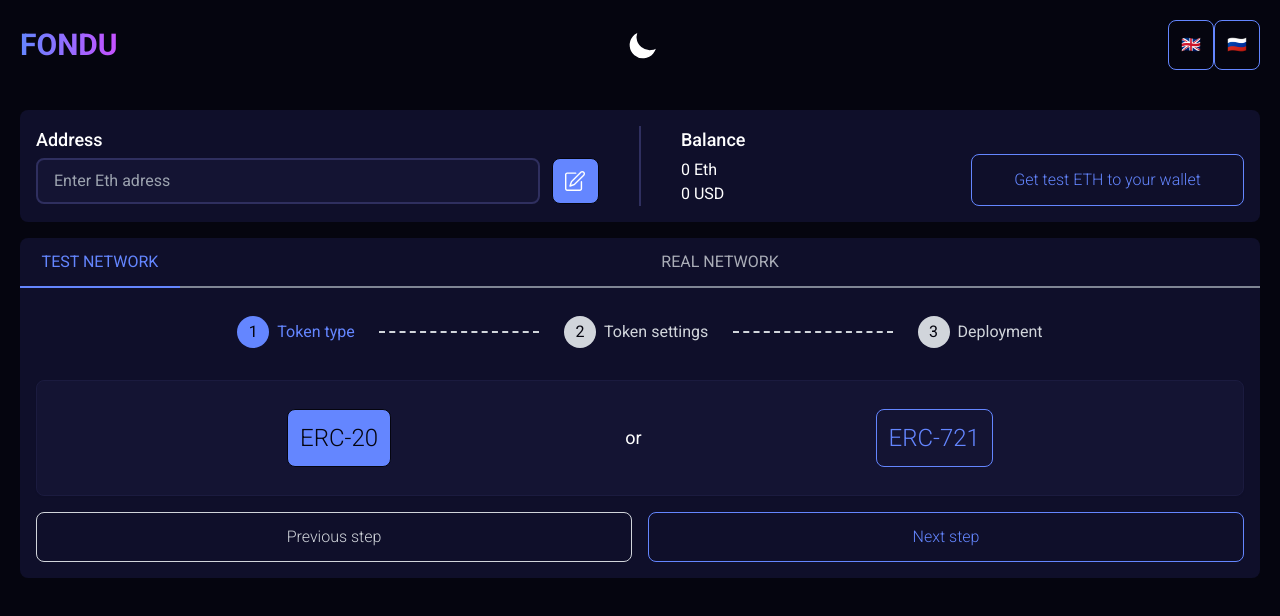
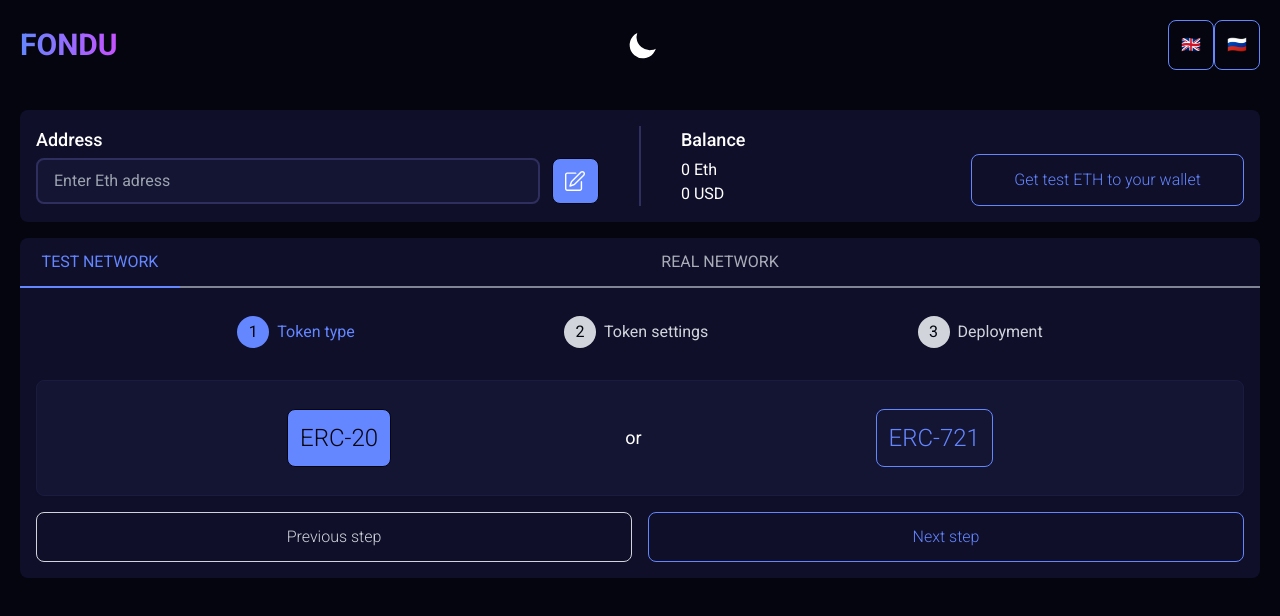
Before and after one commit to Borodutch/fondu, a React (Create React App) app: page / in a window 1280 px wide. Shown: the top 616 px of the page. Built offline with nearby package versions, Linux system fonts and the light colour scheme; what mobx-persist-store, web3 would draw is missing.

Commit message:
Removed dashed Lines

```diff
--- a/src/components/Navigation.tsx
+++ /dev/null
@@ -1,20 +0,0 @@
-import { observer } from 'mobx-react-lite'
-import { FC } from 'react'
-import { appStore } from 'store/AppStore'
-import Button from 'components/Button'
-const Navigation: FC = () => {
-  return (
-    <nav>
-      <Button
-        intlKey={
-          appStore.network === 'real'
-            ? 'buttonRealNetwork'
-            : 'buttonTestNetwork'
-        }
-        onClick={() => appStore.toggleNetwork()}
-      ></Button>
-    </nav>
-  )
-}
-
-export default observer(Navigation)
--- a/src/components/StepperTabs.tsx
+++ b/src/components/StepperTabs.tsx
@@ -44,14 +44,6 @@ const activeTextStyle = classnames(baseTextStyle, 'text-main')
 const inactiveTextStyle = classnames(baseTextStyle, 'text-gray-300')
 const passedTextStyle = classnames(activeTextStyle, 'opacity-50')
 
-const baseLineStyle = classnames('border-b-2', 'w-10', 'md:w-40')
-const inactiveLineStyle = classnames(
-  baseLineStyle,
-  'border-dashed',
-  'border-gray-300'
-)
-const passedLineStyle = classnames(baseLineStyle, 'border-active', 'opacity-50')
-
 interface stepperTabHeaderProps {
   tabs: Array<String>
   currentTab: Number
@@ -86,13 +78,6 @@ const StepperTabs: FC<stepperTabHeaderProps> = ({ tabs, currentTab }) => {
               {tab}
             </span>
           </div>
-          {index < tabs.length - 1 && (
-            <div
-              className={
-                index + 1 < currentTab ? passedLineStyle : inactiveLineStyle
-              }
-            ></div>
-          )}
         </>
       ))}
     </div>
```
